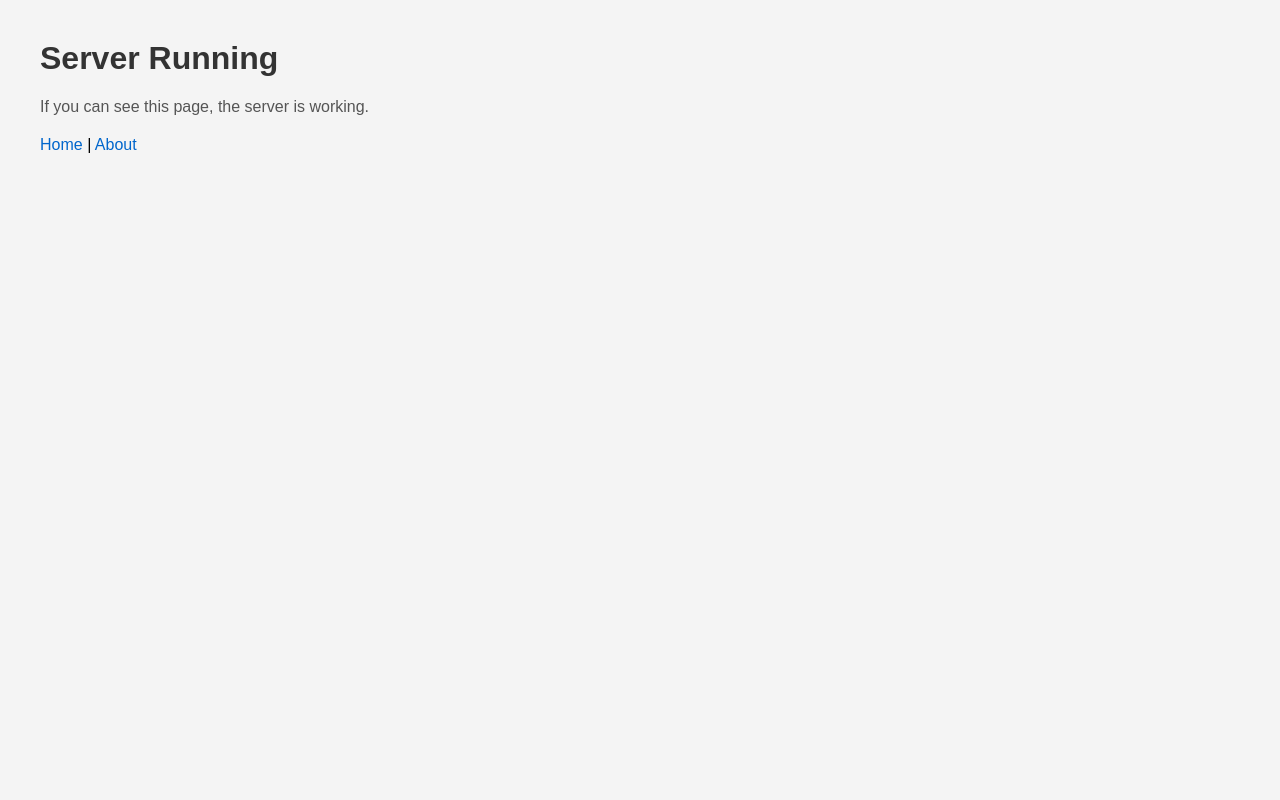
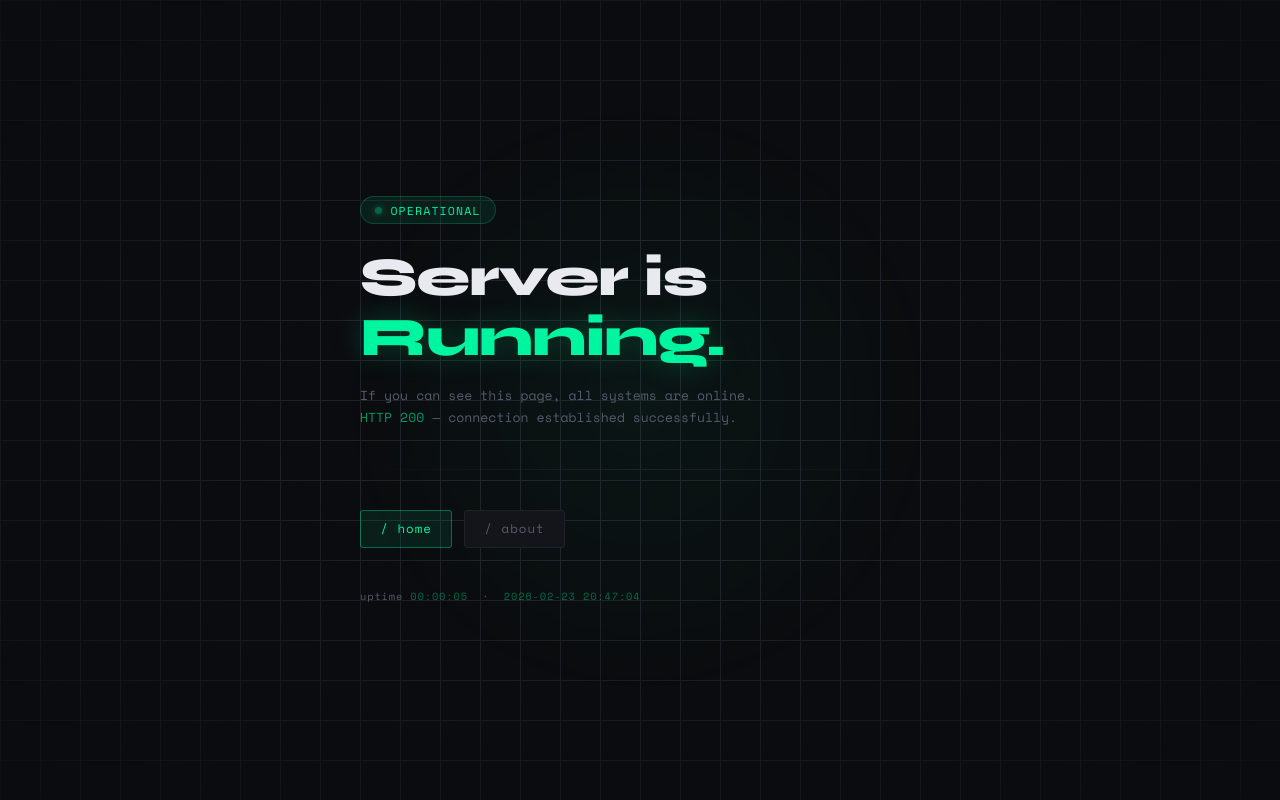
Before and after one commit to HJeandedieu/Backend-Practice-, a website: page public/index.html in a window 1280 px wide. Drawn offline with nearby package versions, Linux system fonts and the light colour scheme.

Commit message:
Updated the landing page (index.html)

```diff
--- a/public/index.html
+++ b/public/index.html
@@ -1,19 +1,251 @@
 <!DOCTYPE html>
 <html lang="en">
 <head>
-    <meta charset="UTF-8">
-    <title>Home</title>
-    <link rel="stylesheet" href="style.css">
+  <meta charset="UTF-8">
+  <title>Home — Server Status</title>
+  <link href="https://fonts.googleapis.com/css2?family=Space+Mono:wght@400;700&family=Syne:wght@400;700;800&display=swap" rel="stylesheet">
+  <style>
+    :root {
+      --bg: #0b0c0f;
+      --surface: #13151a;
+      --border: #1f2229;
+      --green: #00f5a0;
+      --green-dim: rgba(0, 245, 160, 0.08);
+      --green-glow: rgba(0, 245, 160, 0.25);
+      --text: #e8eaf0;
+      --muted: #555b6e;
+      --mono: 'Space Mono', monospace;
+      --sans: 'Syne', sans-serif;
+    }
+
+    *, *::before, *::after { box-sizing: border-box; margin: 0; padding: 0; }
+
+    body {
+      background: var(--bg);
+      color: var(--text);
+      font-family: var(--sans);
+      min-height: 100vh;
+      display: flex;
+      flex-direction: column;
+      align-items: center;
+      justify-content: center;
+      padding: 2rem;
+      overflow: hidden;
+    }
+
+    /* Grid background */
+    body::before {
+      content: '';
+      position: fixed;
+      inset: 0;
+      background-image:
+        linear-gradient(var(--border) 1px, transparent 1px),
+        linear-gradient(90deg, var(--border) 1px, transparent 1px);
+      background-size: 40px 40px;
+      mask-image: radial-gradient(ellipse 80% 80% at 50% 50%, black 30%, transparent 100%);
+      pointer-events: none;
+      z-index: 0;
+    }
+
+    /* Glow orb */
+    body::after {
+      content: '';
+      position: fixed;
+      width: 600px;
+      height: 600px;
+      border-radius: 50%;
+      background: radial-gradient(circle, rgba(0, 245, 160, 0.06) 0%, transparent 70%);
+      top: 50%;
+      left: 50%;
+      transform: translate(-50%, -50%);
+      pointer-events: none;
+      z-index: 0;
+      animation: pulse 4s ease-in-out infinite;
+    }
+
+    @keyframes pulse {
+      0%, 100% { transform: translate(-50%, -50%) scale(1); opacity: 0.6; }
+      50%       { transform: translate(-50%, -50%) scale(1.15); opacity: 1; }
+    }
+
+    .container {
+      position: relative;
+      z-index: 1;
+      width: 100%;
+      max-width: 560px;
+      animation: fadeIn 0.8s cubic-bezier(0.16, 1, 0.3, 1) both;
+    }
+
+    @keyframes fadeIn {
+      from { opacity: 0; transform: translateY(20px); }
+      to   { opacity: 1; transform: translateY(0); }
+    }
+
+    /* Status pill */
+    .status-pill {
+      display: inline-flex;
+      align-items: center;
+      gap: 0.5rem;
+      background: var(--green-dim);
+      border: 1px solid rgba(0, 245, 160, 0.2);
+      border-radius: 999px;
+      padding: 0.3rem 0.9rem;
+      font-family: var(--mono);
+      font-size: 0.72rem;
+      color: var(--green);
+      letter-spacing: 0.1em;
+      margin-bottom: 1.5rem;
+    }
+
+    .dot {
+      width: 7px;
+      height: 7px;
+      border-radius: 50%;
+      background: var(--green);
+      animation: blink 1.4s ease-in-out infinite;
+      box-shadow: 0 0 6px var(--green);
+    }
+
+    @keyframes blink {
+      0%, 100% { opacity: 1; }
+      50%       { opacity: 0.3; }
+    }
+
+    h1 {
+      font-family: var(--sans);
+      font-size: clamp(2.4rem, 6vw, 3.4rem);
+      font-weight: 800;
+      line-height: 1.1;
+      letter-spacing: -0.02em;
+      margin-bottom: 1rem;
+      color: var(--text);
+    }
+
+    h1 span {
+      color: var(--green);
+      text-shadow: 0 0 30px var(--green-glow);
+    }
+
+    .subtitle {
+      font-family: var(--mono);
+      font-size: 0.82rem;
+      color: var(--muted);
+      line-height: 1.7;
+      margin-bottom: 2.5rem;
+    }
+
+    .subtitle em {
+      color: rgba(0, 245, 160, 0.6);
+      font-style: normal;
+    }
+
+    /* Divider */
+    .divider {
+      height: 1px;
+      background: linear-gradient(90deg, transparent, var(--border), transparent);
+      margin-bottom: 2.5rem;
+    }
+
+    /* Nav */
+    nav {
+      display: flex;
+      gap: 0.75rem;
+    }
+
+    nav a {
+      font-family: var(--mono);
+      font-size: 0.78rem;
+      letter-spacing: 0.08em;
+      text-decoration: none;
+      padding: 0.55rem 1.2rem;
+      border-radius: 3px;
+      border: 1px solid var(--border);
+      color: var(--muted);
+      background: var(--surface);
+      transition: color 0.2s, border-color 0.2s, background 0.2s, box-shadow 0.2s;
+      position: relative;
+      overflow: hidden;
+    }
+
+    nav a::after {
+      content: '';
+      position: absolute;
+      inset: 0;
+      background: var(--green-dim);
+      opacity: 0;
+      transition: opacity 0.2s;
+    }
+
+    nav a:hover {
+      color: var(--green);
+      border-color: rgba(0, 245, 160, 0.3);
+      box-shadow: 0 0 14px rgba(0, 245, 160, 0.1);
+    }
+
+    nav a:hover::after { opacity: 1; }
+
+    nav a.active {
+      color: var(--green);
+      border-color: rgba(0, 245, 160, 0.35);
+      background: var(--green-dim);
+    }
+
+    /* Timestamp */
+    .meta {
+      margin-top: 2.5rem;
+      font-family: var(--mono);
+      font-size: 0.65rem;
+      color: var(--muted);
+      letter-spacing: 0.08em;
+    }
+
+    .meta span { color: rgba(0, 245, 160, 0.4); }
+  </style>
 </head>
 <body>
+  <div class="container">
+    <div class="status-pill">
+      <span class="dot"></span>
+      OPERATIONAL
+    </div>
 
-    <h1>Server Running</h1>
-    <p>If you can see this page, the server is working.</p>
+    <h1>Server is<br><span>Running.</span></h1>
+
+    <p class="subtitle">
+      If you can see this page, all systems are online.<br>
+      <em>HTTP 200</em> — connection established successfully.
+    </p>
+
+    <div class="divider"></div>
 
     <nav>
-        <a href="/">Home</a> |
-        <a href="/about.html">About</a>
+      <a href="/" class="active">/ home</a>
+      <a href="/about.html">/ about</a>
     </nav>
 
+    <p class="meta">uptime <span id="uptime">00:00:00</span> &nbsp;·&nbsp; <span id="ts"></span></p>
+  </div>
+
+  <script>
+    const start = Date.now();
+
+    function pad(n) { return String(n).padStart(2, '0'); }
+
+    function tick() {
+      const now = new Date();
+      document.getElementById('ts').textContent =
+        `${now.getFullYear()}-${pad(now.getMonth()+1)}-${pad(now.getDate())} ` +
+        `${pad(now.getHours())}:${pad(now.getMinutes())}:${pad(now.getSeconds())}`;
+
+      const elapsed = Math.floor((Date.now() - start) / 1000);
+      const h = Math.floor(elapsed / 3600);
+      const m = Math.floor((elapsed % 3600) / 60);
+      const s = elapsed % 60;
+      document.getElementById('uptime').textContent = `${pad(h)}:${pad(m)}:${pad(s)}`;
+    }
+
+    tick();
+    setInterval(tick, 1000);
+  </script>
 </body>
 </html>
```
Also changed, not shown: static.js (added, +10 -0 lines).
